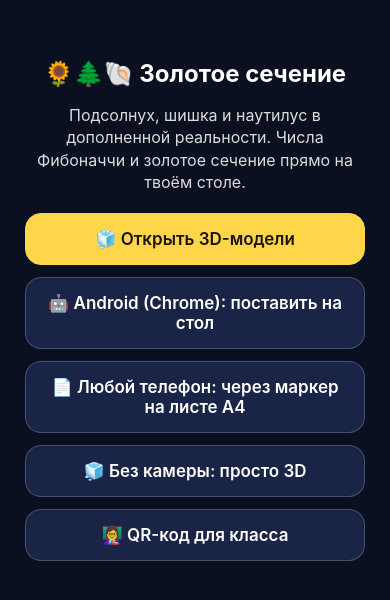
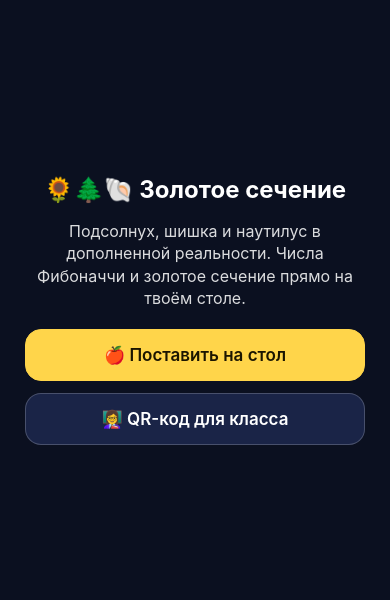
Before and after one commit to 53vaanyaaa/my-first-project, a plain HTML site: page index.html in a window 390 px wide. Shown: the part 112-712 px from the top of the page. Drawn offline with Linux system fonts and the light colour scheme.

Commit message:
Simplify landing to iPhone + QR; remove numbers from nautilus
Co-Authored-By: Claude Opus 5.5 <noreply@anthropic.com>
Claude-Session: https://claude.ai/code/session_01GfcLUzJm6i1wB5xGDRWCGo

```diff
--- a/index.html
+++ b/index.html
@@ -10,16 +10,7 @@
 </style></head><body>
 <h1>🌻🌲🐚 Золотое сечение</h1>
 <p>Подсолнух, шишка и наутилус в дополненной реальности. Числа Фибоначчи и золотое сечение прямо на твоём столе.</p>
-<a id="main" class="b main" href="steam-fibonacci/ios.html">🍎 iPhone / iPad: поставить на стол</a>
-<a class="b" href="steam-fibonacci/table.html">🤖 Android (Chrome): поставить на стол</a>
-<a class="b" href="steam-fibonacci/index.html">📄 Любой телефон: через маркер на листе A4</a>
-<a class="b" href="steam-fibonacci/index.html?mode=3d">🧊 Без камеры: просто 3D</a>
+<a id="main" class="b main" href="steam-fibonacci/ios.html">🍎 Поставить на стол</a>
 <a class="b" href="qr.html">👩‍🏫 QR-код для класса</a>
-<script>
-  var ua = navigator.userAgent, ios = /iPhone|iPad|iPod/.test(ua) || (navigator.platform === 'MacIntel' && navigator.maxTouchPoints > 1);
-  var and = /Android/.test(ua), m = document.getElementById('main');
-  if (and) { m.href = 'steam-fibonacci/table.html'; m.textContent = '🤖 Поставить на стол (Android)'; }
-  else if (!ios) { m.href = 'steam-fibonacci/index.html?mode=3d'; m.textContent = '🧊 Открыть 3D-модели'; }
-  else { m.textContent = '🍎 Поставить на стол (iPhone / iPad)'; }
-</script>
+
 </body></html>
--- a/steam-fibonacci/app.js
+++ b/steam-fibonacci/app.js
@@ -337,8 +337,7 @@
       over.add(polyline([toW(b.x0, b.y0, Y), toW(b.x1, b.y0, Y), toW(b.x1, b.y1, Y), toW(b.x0, b.y1, Y)], '#ffd54a', 0.0035, true, true));
       const ap = []; for (let i = 0; i <= 24; i++) { const a = b.a0 + (b.a1 - b.a0) * i / 24; ap.push(toW(b.cx + b.s * Math.cos(a), b.cy + b.s * Math.sin(a), Y)); }
       over.add(tube(ap, '#ff4d6d', 0.0055, true));
-      const t = makeLabel(String(lay.F[k]), { fs: 64, h: 0.075, bg: false, color: '#ffe082' }); t.userData.flat = true;
-      t.position.copy(toW((b.x0 + b.x1) / 2, (b.y0 + b.y1) / 2, Y)); over.add(t); list.push(t);
+      // числа на квадратах убраны — видна только золотая спираль
     }
     const maxH = rEnd * rho * hh * S;
     const group = new THREE.Group(); group.add(shell); group.add(over);
@@ -346,8 +345,7 @@
     for (let k = 0; k < SHOW; k++) { const b = lay.sq[k]; bx0 = Math.min(bx0, b.x0); bx1 = Math.max(bx1, b.x1); by0 = Math.min(by0, b.y0); by1 = Math.max(by1, b.y1); }
     group.position.set(-((bx0 + bx1) / 2 - P[0]) * S, maxH + 0.005, ((by0 + by1) / 2 - P[1]) * S);
     root.add(group);
-    const top = makeLabel('Наутилус (разрез)\n13 : 8 = 1,625 ≈ φ', { fs: 48, h: 0.055 }); top.position.set(0, 0.98, 0); root.add(top); list.push(top);
-    const note = makeLabel('1 · 1 · 2 · 3 · 5 · 8 · 13', { fs: 44, h: 0.05 }); note.position.set(0, 0.86, 0); root.add(note); list.push(note);
+    const top = makeLabel('Наутилус\nзолотая спираль φ', { fs: 48, h: 0.055 }); top.position.set(0, 0.98, 0); root.add(top); list.push(top);
     root.userData.labelList = list;
     return root;
   }
```
Also changed, not shown: 3 other files.
